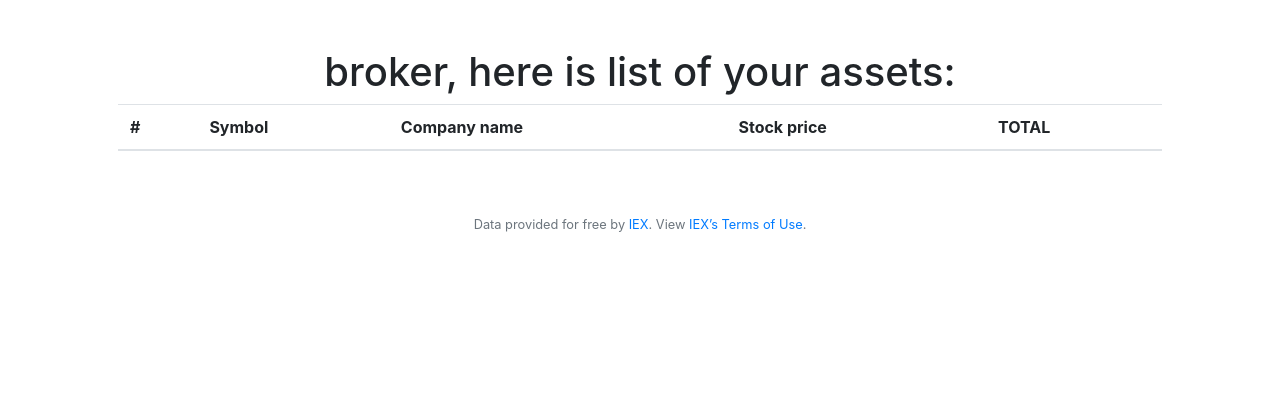
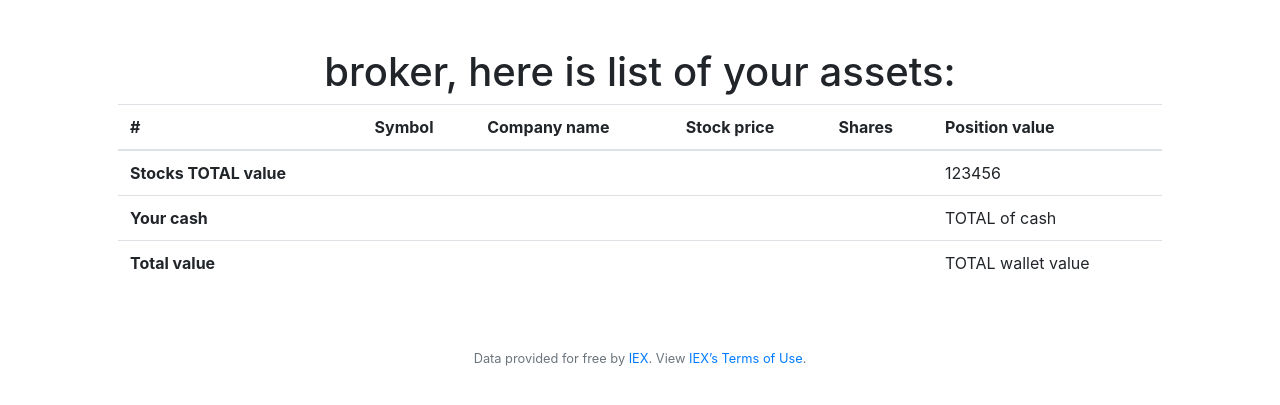
Before and after one commit to mgxmajewski/cs50_finance, a Flask app: page / in a window 1280 px wide. Shown: the part 100-505 px from the top of the page. Run offline with Flask 2, Linux system fonts and the light colour scheme; a user stored in the database is signed in; data comes from the database, SQL or seed files in the repository; data that the repository does not hold is empty; some libraries are stand-ins or nearby versions.

Commit message:
Add current stock price and add rows to html table to summarize wallet

```diff
--- a/application.py
+++ b/application.py
@@ -61,12 +61,17 @@ def index():
 
     print(user_stock_list)
 
+
+    # Create list of dictionaries for html render
     for stock in user_stock_list:
         stock_quote = lookup(stock['symbol'])
         stock_actual_price = stock_quote['price']
         stock_total_value = stock['sum(transactions.shares)'] * stock_actual_price
-        stock['total']= stock_total_value
+        stock['price'] = usd(stock_actual_price)
+        stock['total']= usd(stock_total_value)
         print(stock)
+
+
 
 
     # Redirect user to login
--- a/templates/index.html
+++ b/templates/index.html
@@ -14,8 +14,8 @@
                 <th scope="col">Symbol</th>
                 <th scope="col">Company name</th>
                 <th scope="col">Stock price</th>
-                <th scope="col">TOTAL</th>
-
+                <th scope="col">Shares</th>
+                <th scope="col">Position value</th>
               </tr>
             </thead>
             <tbody>
@@ -24,14 +24,36 @@
                 <th scope="row">{{ loop.index }}</th>
                 <td>{{stock['symbol']}}</td>
                 <td>{{stock['company_name']}}</td>
+                <td>{{stock['price']}}</td>
                 <td>{{stock['sum(transactions.shares)']}}</td>
                 <td>{{stock['total']}}</td>
               </tr>
               {% endfor %}
+              <tr>
+                <th scope="row">Stocks TOTAL value</th>
+                <td></td>
+                <td></td>
+                <td></td>
+                <td></td>
+                <td>123456</td>
+              </tr>
+              <tr>
+                <th scope="row">Your cash</th>
+                <td></td>
+                <td></td>
+                <td></td>
+                <td></td>
+                <td>TOTAL of cash</td>
+              </tr>
+              <tr>
+                <th scope="row">Total value</th>
+                <td></td>
+                <td></td>
+                <td></td>
+                <td></td>
+                <td>TOTAL wallet value</td>
+              </tr>
             </tbody>
         </table>
     </div>
-    <div>
-
-    </div>
 {% endblock %}
```
